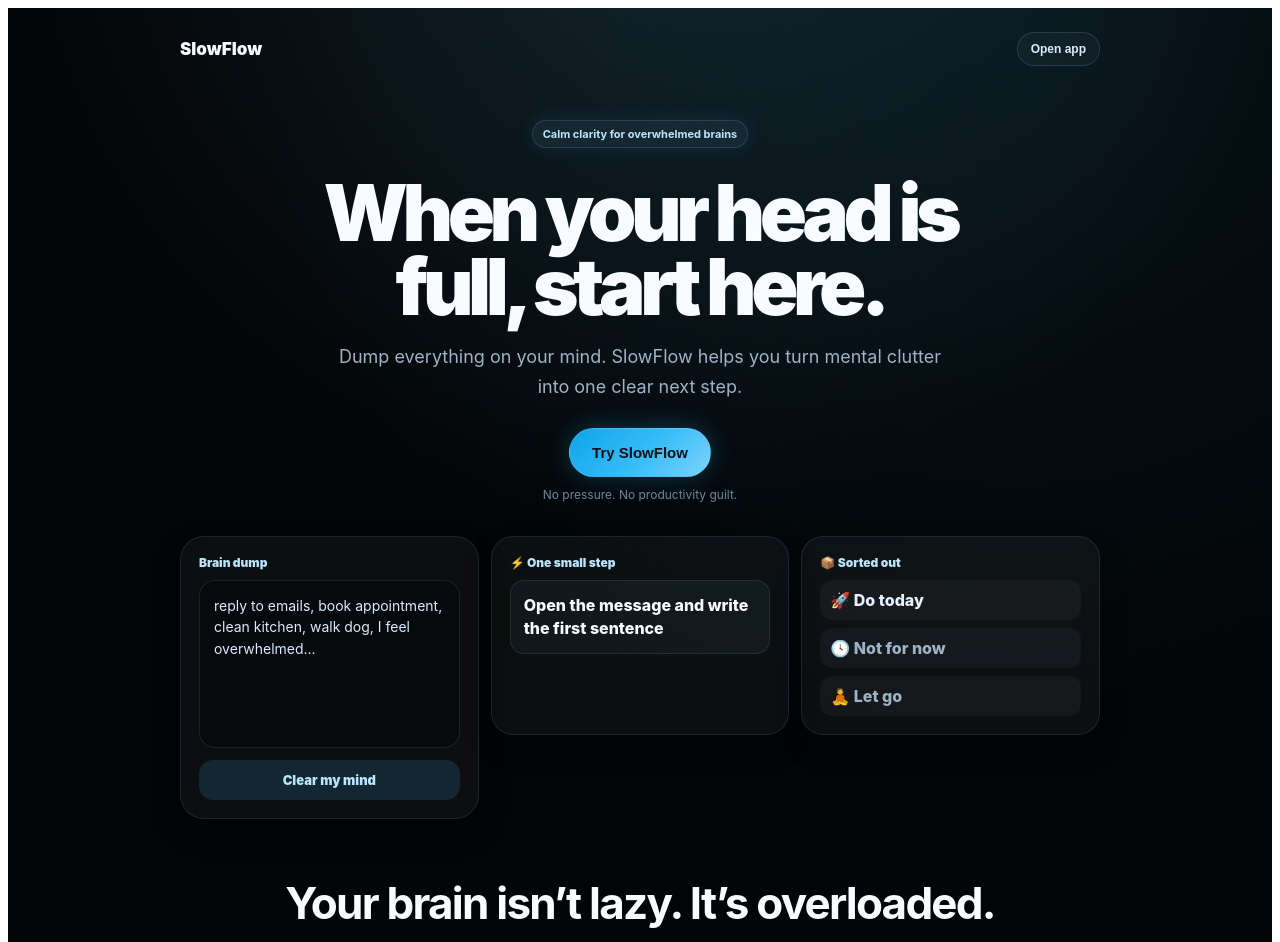
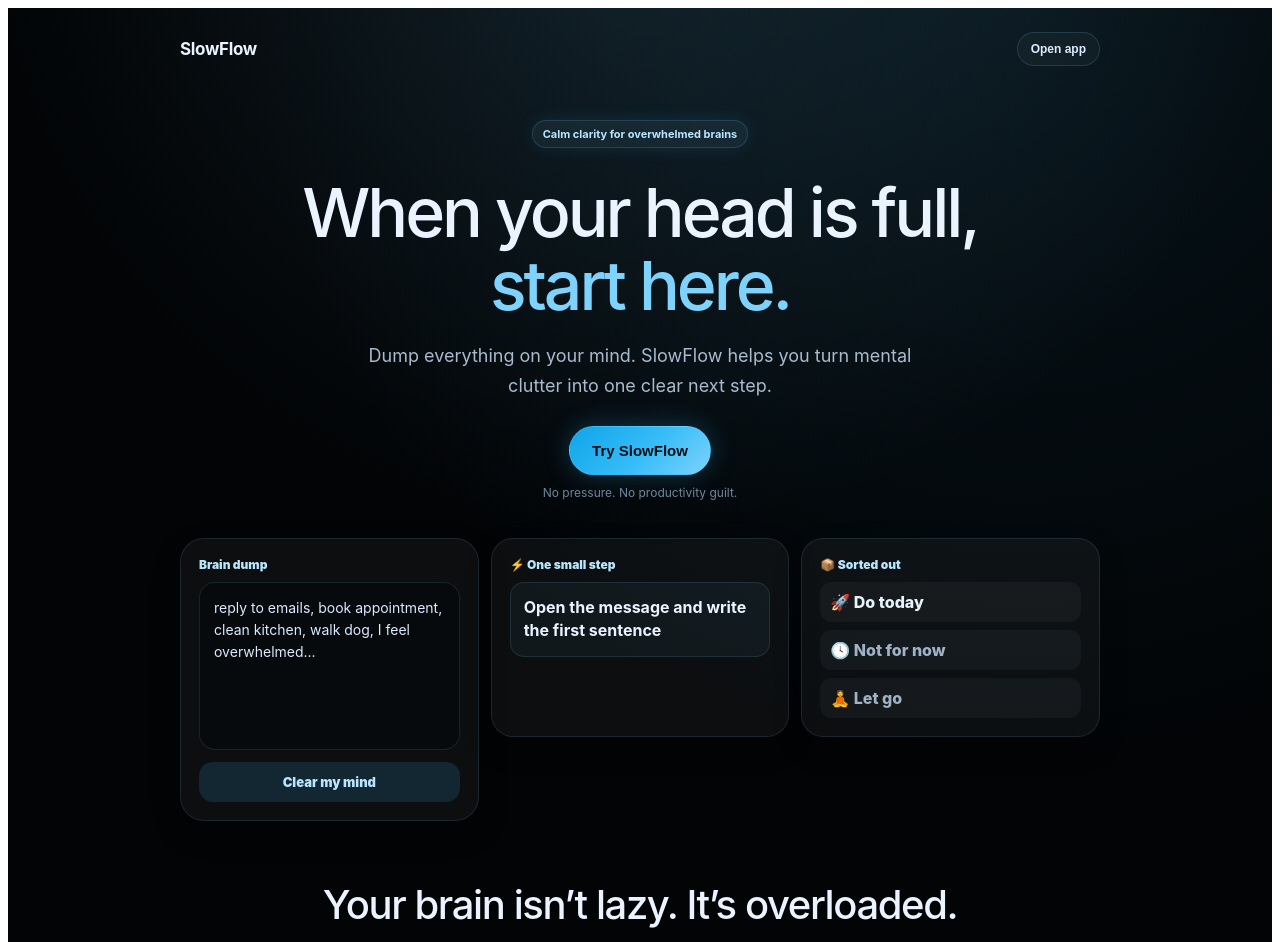
Before and after one commit to triinlitwintschik-boop/slowflow, a React (Create React App) app: page / in a window 1280 px wide. Shown: the top 942 px of the page. Built offline with nearby package versions, Linux system fonts and the light colour scheme.

Commit message:
Update App.js

```diff
--- a/src/App.js
+++ b/src/App.js
@@ -612,7 +612,11 @@
 
           <section style={styles.landingHero}>
             <div style={styles.badge}>Calm clarity for overwhelmed brains</div>
-            <h1 style={styles.landingTitle}>When your head is full, start here.</h1>
+            <h1 style={styles.landingTitle}>
+              When your head is full,
+              <br />
+              <span style={styles.landingTitleAccent}>start here.</span>
+            </h1>
             <p style={styles.landingSubtitle}>
               Dump everything on your mind. SlowFlow helps you turn mental clutter into one clear next step.
             </p>
@@ -952,7 +956,7 @@
     alignItems: "center",
     marginBottom: 54
   },
-  brandMark: { color: "#f8fbff", fontWeight: 900, fontSize: 17 },
+  brandMark: { color: "#eaf3ff", fontWeight: 650, fontSize: 17, letterSpacing: "-0.02em" },
   navButton: {
     border: "1px solid rgba(125,211,252,0.16)",
     background: "rgba(255,255,255,0.03)",
@@ -966,23 +970,28 @@
   landingHero: {
     textAlign: "center",
     maxWidth: 720,
-    margin: "0 auto 34px",
+    margin: "0 auto 38px",
     animation: "floatIn 0.3s ease"
   },
   landingTitle: {
-    fontSize: "clamp(42px, 8vw, 78px)",
-    lineHeight: 0.95,
+    fontSize: "clamp(38px, 7vw, 68px)",
+    lineHeight: 1.08,
     margin: "18px 0 18px",
-    color: "#f8fbff",
-    letterSpacing: "-0.07em",
-    fontWeight: 950
+    color: "#eaf3ff",
+    letterSpacing: "-0.045em",
+    fontWeight: 500
   },
   landingSubtitle: {
-    maxWidth: 620,
+    maxWidth: 560,
     margin: "0 auto",
-    color: "#9fb2c6",
+    color: "#a9bbce",
     fontSize: 18,
-    lineHeight: 1.65
+    lineHeight: 1.65,
+    fontWeight: 400
+  },
+  landingTitleAccent: {
+    color: "#7dd3fc",
+    fontWeight: 500
   },
   landingActions: { marginTop: 26, display: "flex", flexDirection: "column", alignItems: "center", gap: 10 },
   primaryCta: {
@@ -1040,12 +1049,12 @@
     fontSize: 13
   },
   previewStep: {
-    color: "#f8fbff",
+    color: "#eaf3ff",
     background: "rgba(125,211,252,0.05)",
     border: "1px solid rgba(125,211,252,0.12)",
     borderRadius: 14,
     padding: 13,
-    fontWeight: 800,
+    fontWeight: 650,
     lineHeight: 1.45
   },
   previewListItem: {
@@ -1071,11 +1080,12 @@
     padding: "24px 0"
   },
   sectionTitle: {
-    color: "#f8fbff",
-    fontSize: "clamp(28px, 5vw, 44px)",
-    lineHeight: 1.04,
-    letterSpacing: "-0.04em",
-    margin: "0 0 12px"
+    color: "#eaf3ff",
+    fontSize: "clamp(26px, 4.6vw, 40px)",
+    lineHeight: 1.12,
+    letterSpacing: "-0.035em",
+    margin: "0 0 12px",
+    fontWeight: 500
   },
   sectionText: { color: "#9fb2c6", fontSize: 16, lineHeight: 1.7, margin: "0 auto", maxWidth: 620 },
   featureGrid: {
@@ -1100,7 +1110,7 @@
     padding: "34px 18px",
     marginTop: 24
   },
-  finalTitle: { color: "#f8fbff", margin: "0 0 18px", fontSize: 28, letterSpacing: "-0.04em" },
+  finalTitle: { color: "#eaf3ff", margin: "0 0 18px", fontSize: 28, letterSpacing: "-0.035em", fontWeight: 500 },
   hero: { marginBottom: 18 },
   topRow: { display: "flex", alignItems: "center", justifyContent: "space-between", gap: 12 },
   linkButton: {
```
